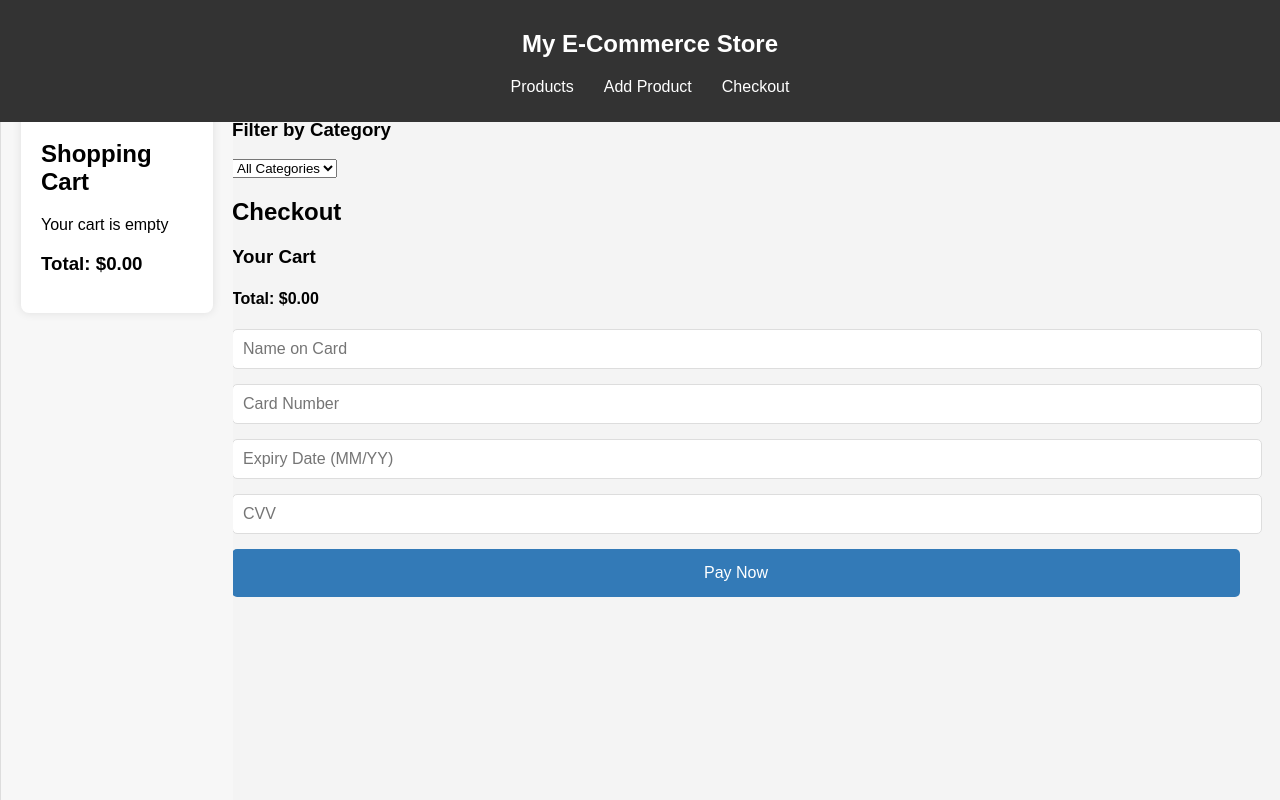
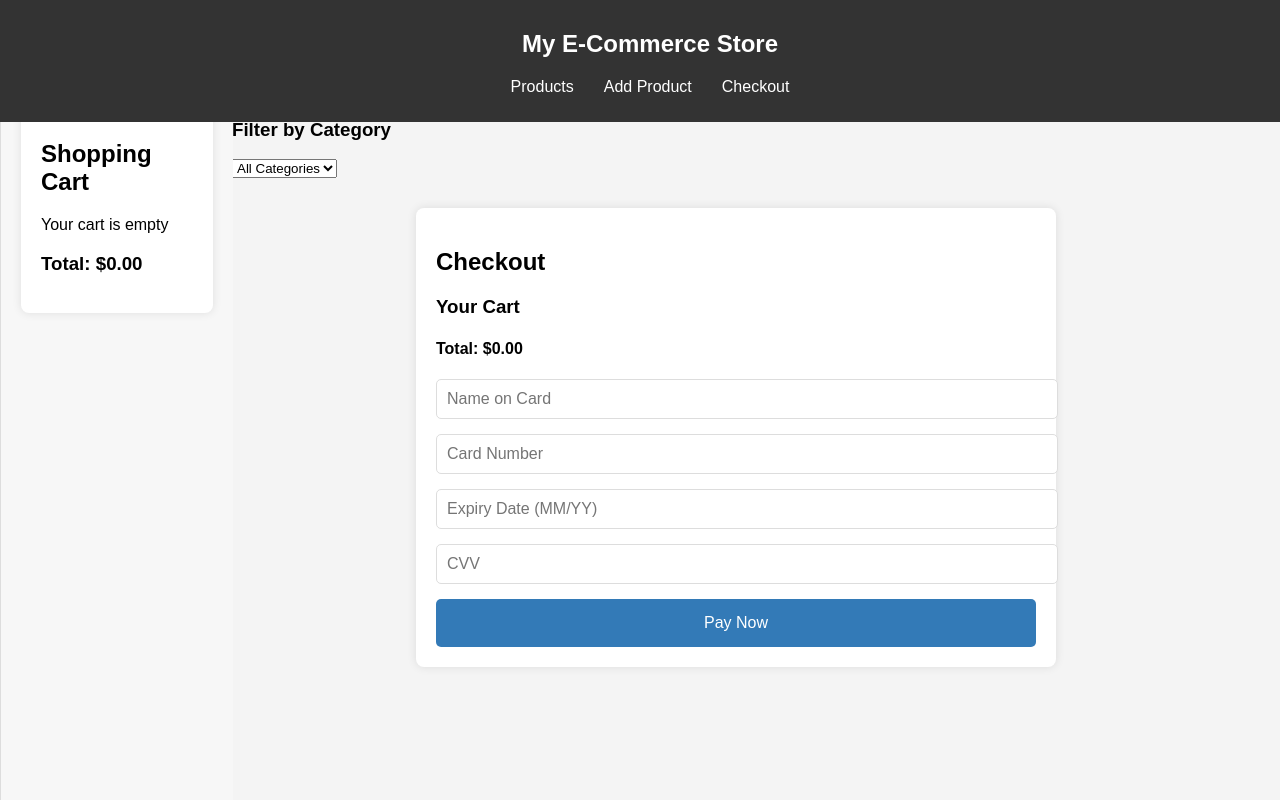
Before and after one commit to kouragita/end-of-phase2-project, a React (Vite) app: page /checkout in a window 1280 px wide. Built offline with nearby package versions, Linux system fonts and the light colour scheme; data requests are answered from the project's data file.

Commit message:
adds cgeckout center div

```diff
--- a/src/index.css
+++ b/src/index.css
@@ -382,6 +382,15 @@
   border-radius: 5px;
 }
 
+.checkout-form {
+  max-width: 600px;
+  margin: 30px auto;
+  padding: 20px;
+  background-color: #fff;
+  border-radius: 8px;
+  box-shadow: 0 0 10px rgba(0, 0, 0, 0.1);
+}
+
 /* Checkout Button */
 .checkout-button {
   background-color: #007bff;
```
